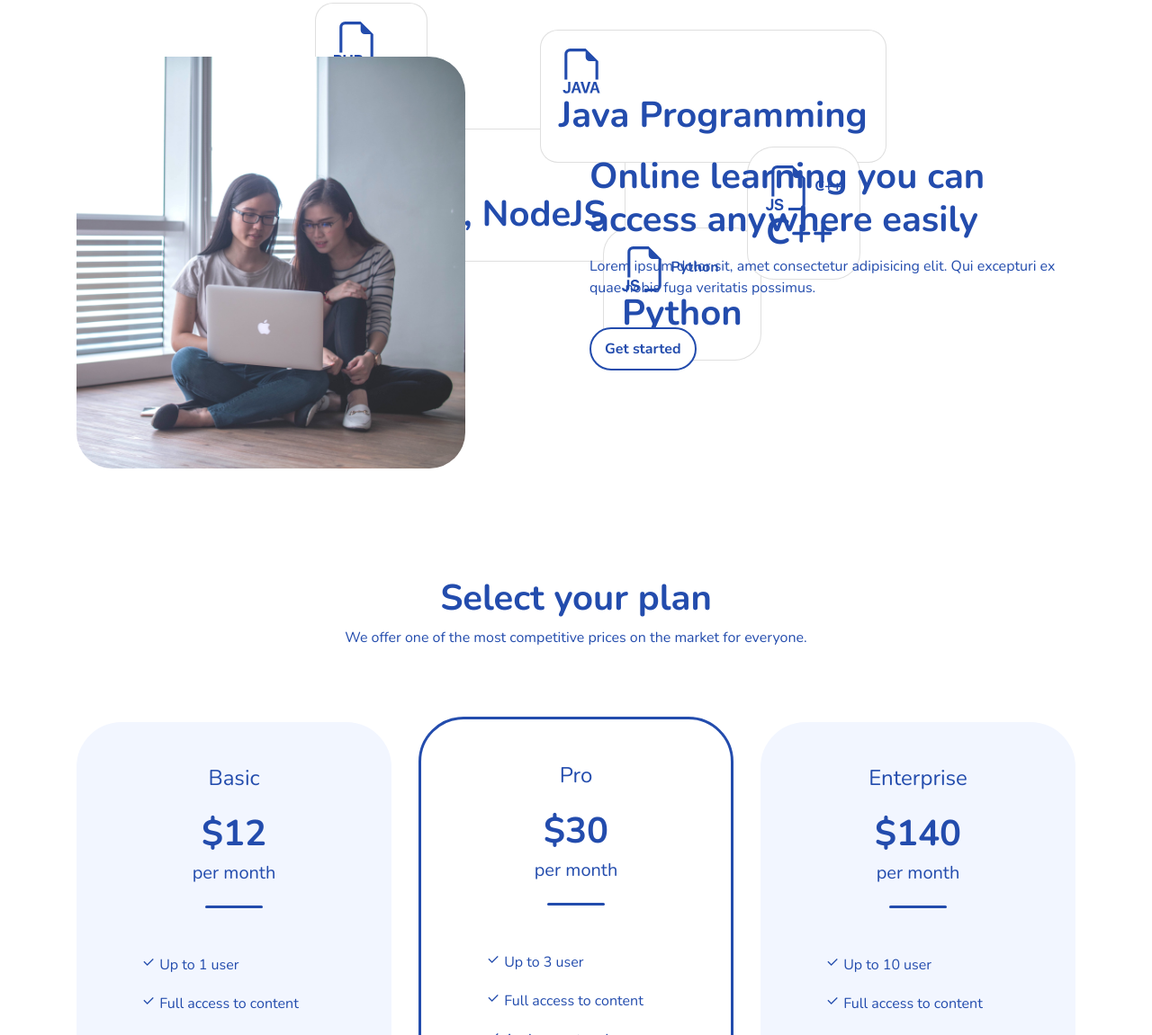
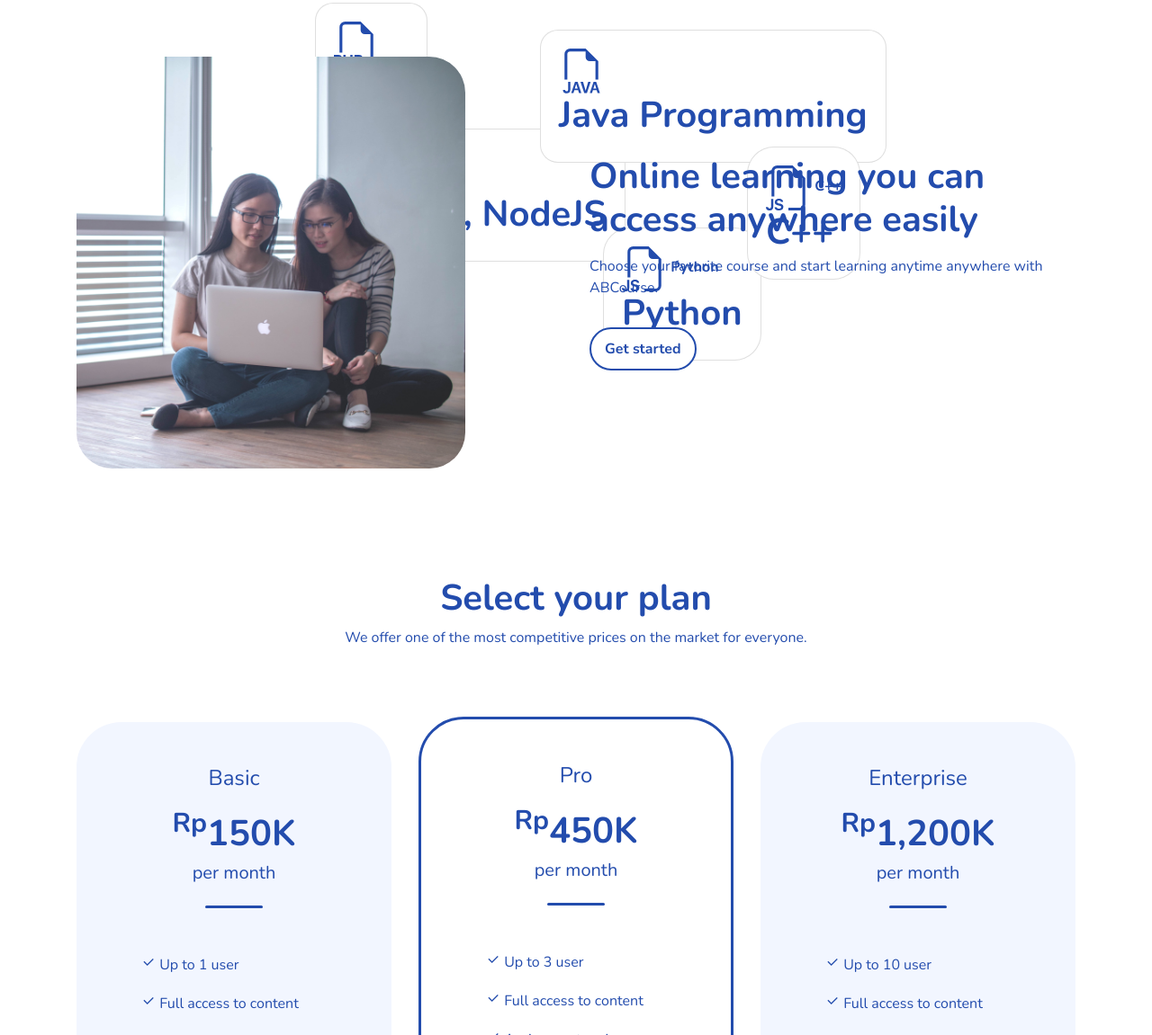
Before and after one commit to thobyza/Hacktiv8-FinalProject-2, a plain HTML site: page index.html in a window 1280 px wide. Shown: the part 1358-2509 px from the top of the page at 90% size. Drawn offline with nearby package versions, Linux system fonts and the light colour scheme.

Commit message:
updated pricing section

```diff
--- a/index.html
+++ b/index.html
@@ -315,7 +315,7 @@
           </div>
           <div class="col-lg-6">
             <h1>Online learning you can access anywhere easily</h1>
-            <p class="mt-3">Lorem ipsum dolor sit, amet consectetur adipisicing elit. Qui excepturi ex quae nobis fuga veritatis possimus.</p>
+            <p class="mt-3">Choose your favorite course and start learning anytime anywhere with ABCourse.</p>
             <a href="#" class="btn btn-brand mt-3">Get started</a>
           </div>
         </div>
@@ -342,7 +342,7 @@
           <div class="col-lg-4 mb-5 mb-lg-0">
             <div class="card-pricing p-5">
               <h4 class="font-weight-normal mb-4">Basic</h4>
-              <h1 class="fw-bold">$12</h1>
+              <h1 class="fw-bold"><sup>Rp</sup>150K</h1>
               <h5 class="font-weight-normal">per month</h5>
 
               <div class="separator my-4 mx-auto"></div>
@@ -371,7 +371,7 @@
           <div class="col-lg-4 mb-5 mb-lg-0">
             <div class="card-pricing-2 p-5">
               <h4 class="font-weight-normal mb-4">Pro</h4>
-              <h1 class="fw-bold">$30</h1>
+              <h1 class="fw-bold"><sup>Rp</sup>450K</h1>
               <h5 class="font-weight-normal">per month</h5>
 
               <div class="separator my-4 mx-auto"></div>
@@ -400,7 +400,7 @@
           <div class="col-lg-4 mb-5 mb-lg-0">
             <div class="card-pricing p-5">
               <h4 class="font-weight-normal mb-4">Enterprise</h4>
-              <h1 class="fw-bold">$140</h1>
+              <h1 class="fw-bold"><sup>Rp</sup>1,200K</h1>
               <h5 class="font-weight-normal">per month</h5>
 
               <div class="separator my-4 mx-auto"></div>
```
